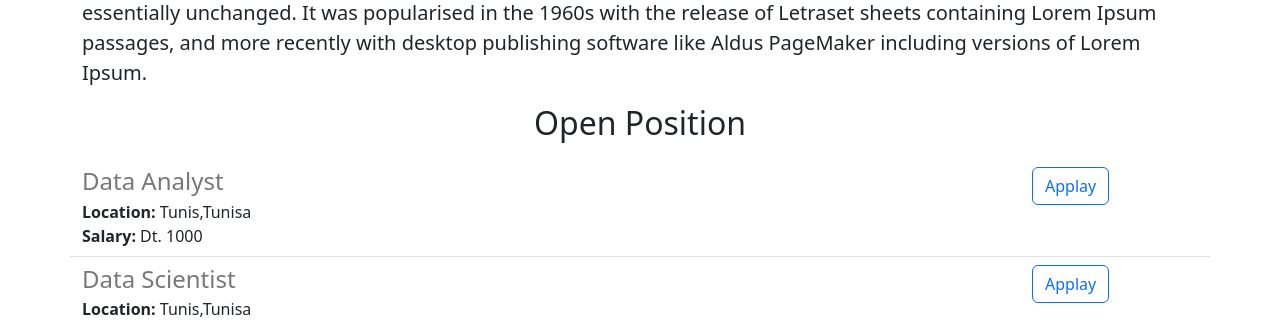
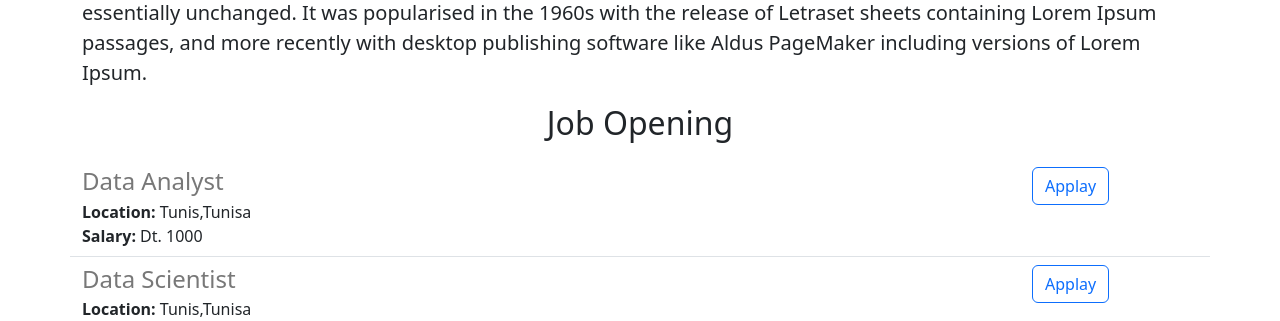
Before and after one commit to SymphorienLipandza/jovian-carreer-website, a Flask app: page / in a window 1280 px wide. Shown: the part 602-923 px from the top of the page. Run offline with Flask 2, Linux system fonts and the light colour scheme.

Commit message:
made some little change in the home page

```diff
--- a/templates/home.html
+++ b/templates/home.html
@@ -22,7 +22,7 @@
    <img id="banner" class="img-fluid" src="https://EcoLink-careers-website.symphorienmalek.repl.co/static/banner.jpg" alt="job offer">
   <h2 class="text-center mt-2 mb-4"> About EcoLink</h2>
   <p class="lead"> Lorem Ipsum is simply dummy text of the printing and typesetting industry. Lorem Ipsum has been the industry's standard dummy text ever since the 1500s, when an unknown printer took a galley of type and scrambled it to make a type specimen book. It has survived not only five centuries, but also the leap into electronic typesetting, remaining essentially unchanged. It was popularised in the 1960s with the release of Letraset sheets containing Lorem Ipsum passages, and more recently with desktop publishing software like Aldus PageMaker including versions of Lorem Ipsum.</p>
-    <h2 class="text-center mt-2 mb-4">Open Position</h2>
+    <h2 class="text-center mt-2 mb-4">Job Opening</h2>
     <p>
       {%for job in jobs %}
         {% include 'jobitem.html' %}
```
